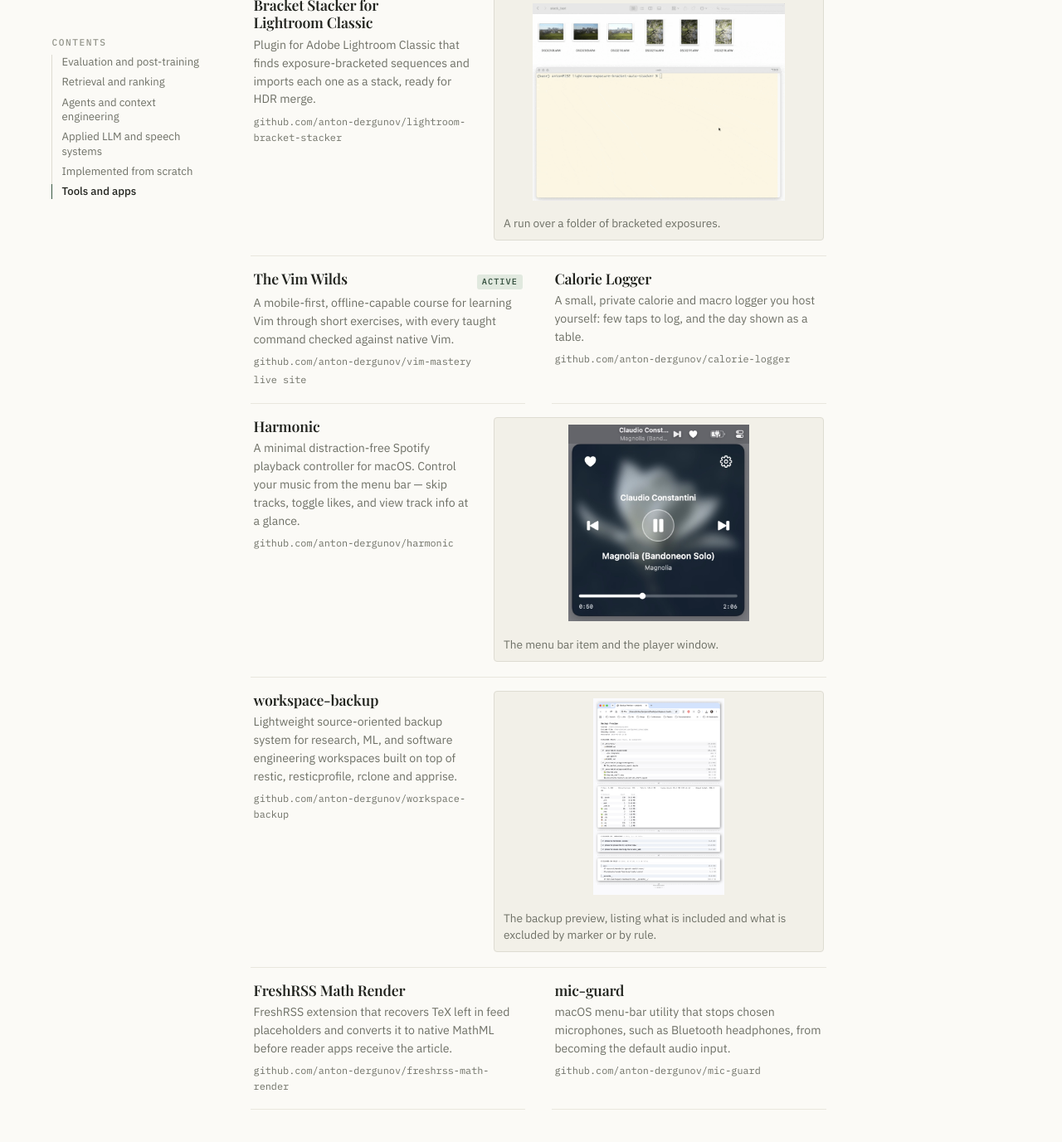
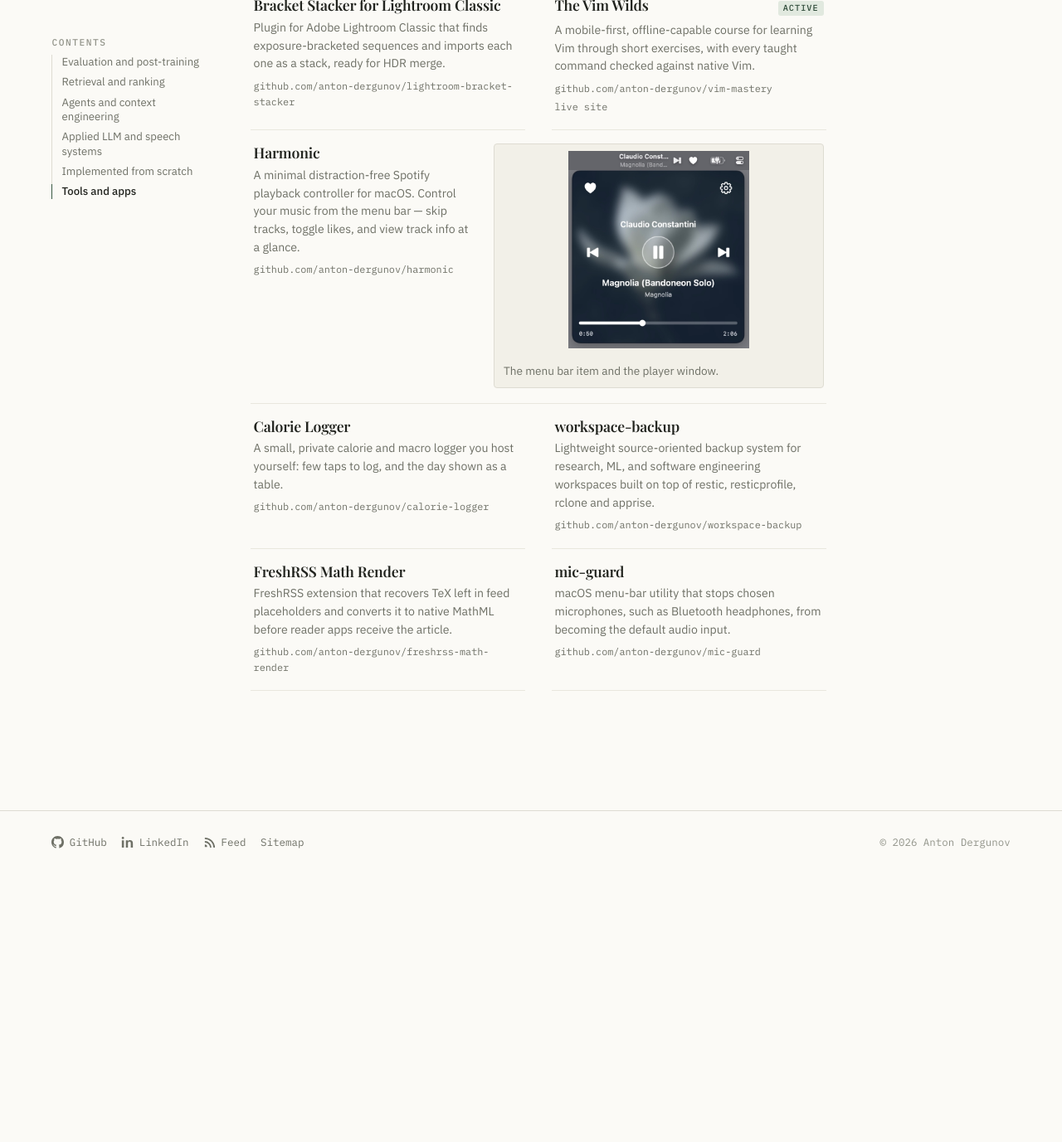
Before and after one commit to anton-dergunov/anton-dergunov.github.io, a Jekyll site: the page built from _pages/projects.html, in a window 1280 px wide and 1400 px high, scrolled down 6871 px. Shown: the top 1377 px of the window at 83% size. Built offline with Jekyll 4.4.1, drawn with Linux system fonts in a browser that asks for light colours; after the commit the page ends 7944 px from its top, so only the background shows below that.

Commit message:
Updated screenshots

```diff
--- a/_data/projects.yml
+++ b/_data/projects.yml
@@ -162,7 +162,7 @@
     next: Cleaned of personal data and published.
     media:
     - type: image
-      src: /images/projects/agent-context-pipeline/overview.png
+      src: /images/projects/agent-context-pipeline/overview-wide.png
       caption: One item's way through the pipeline, from a captured LinkedIn post to a numbered entry
         the agent is asked to file.
     - type: image
@@ -328,10 +328,6 @@
     summary: Finds bracketed sequences among mixed shots and imports each as a stack, so HDR merges no
       longer start with selecting groups by hand.
     url: https://github.com/anton-dergunov/lightroom-bracket-stacker
-    media:
-    - type: image
-      src: /images/projects/lightroom-bracket-stacker/demo.gif
-      caption: A run over a folder of bracketed exposures.
     topics:
     - lightroom
     - lightroom-plugin
@@ -388,10 +384,6 @@
     summary: A thin layer over restic, resticprofile and rclone for backing up source code and ML workspaces,
       with a preview report of what a run would include.
     url: https://github.com/anton-dergunov/workspace-backup
-    media:
-    - type: image
-      src: /images/projects/workspace-backup/preview_report.png
-      caption: The backup preview, listing what is included and what is excluded by marker or by rule.
     topics:
     - backup
     - restic
```
Also changed, not shown: images/projects/agent-context-pipeline/overview-wide.png (added), images/projects/agent-context-pipeline/overview.png (deleted), images/projects/lightroom-bracket-stacker/demo.gif (deleted), images/projects/workspace-backup/preview_report.png (deleted).
